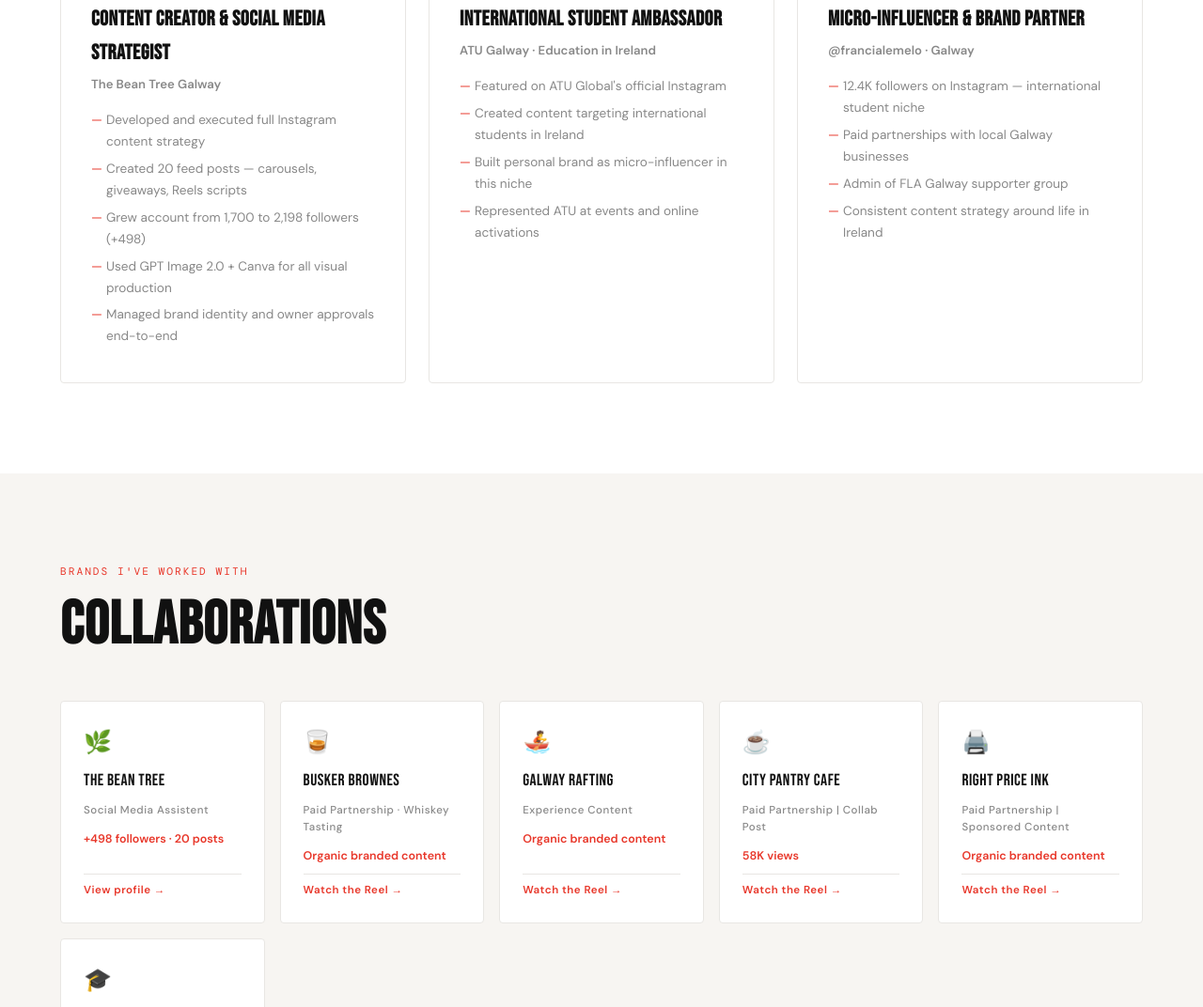
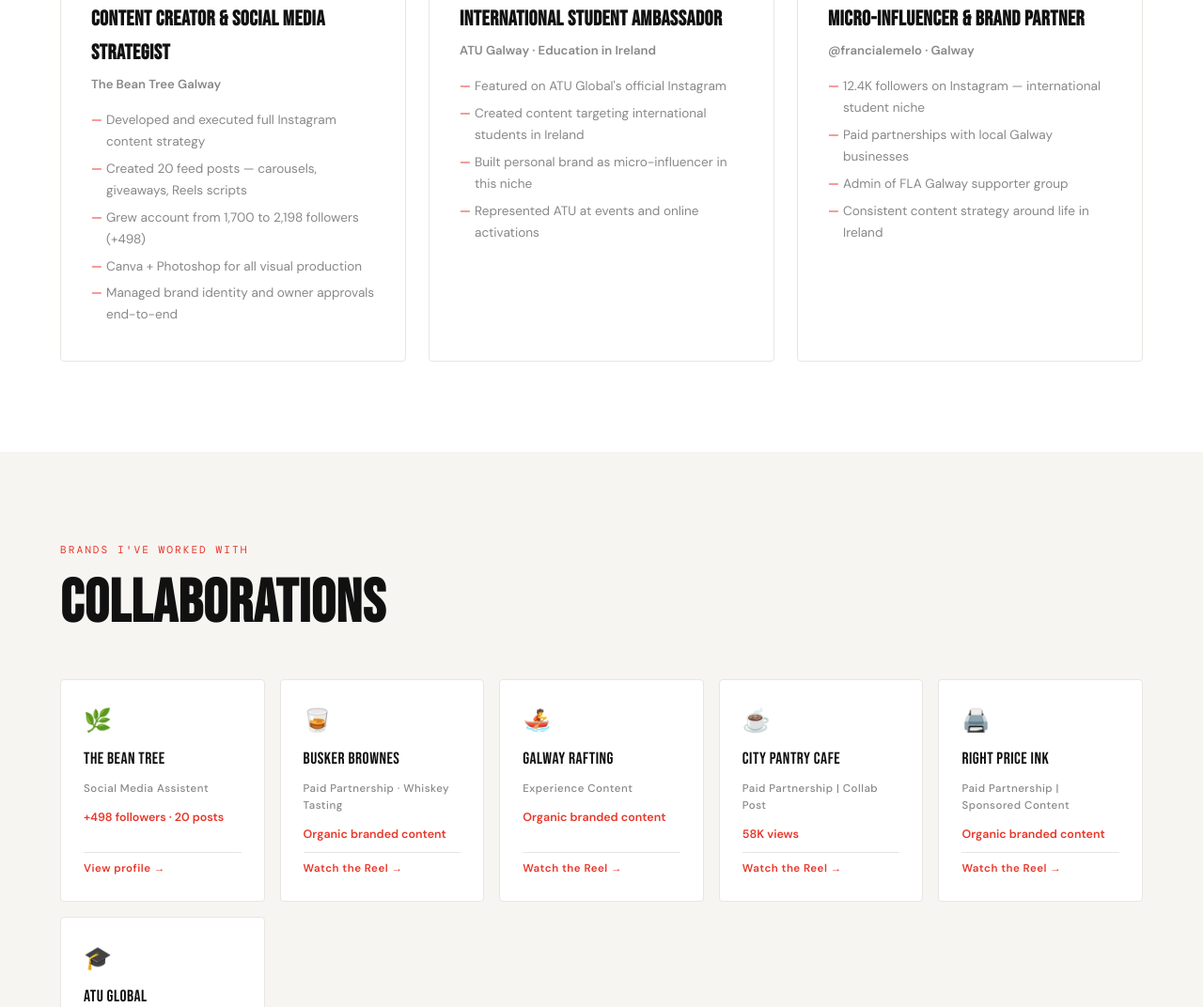
Before and after one commit to francialemelo/portifolio, a plain HTML site: page index.html in a window 1280 px wide. Shown: the part 1370-2442 px from the top of the page at 94% size. Drawn offline with nearby package versions, Linux system fonts and the light colour scheme.

Commit message:
Update visual production tools in index.html

```diff
--- a/index.html
+++ b/index.html
@@ -275,7 +275,7 @@
           <li>Developed and executed full Instagram content strategy</li>
           <li>Created 20 feed posts — carousels, giveaways, Reels scripts</li>
           <li>Grew account from 1,700 to 2,198 followers (+498)</li>
-          <li>Used GPT Image 2.0 + Canva for all visual production</li>
+          <li>Canva + Photoshop for all visual production</li>
           <li>Managed brand identity and owner approvals end-to-end</li>
         </ul>
       </div>
```
